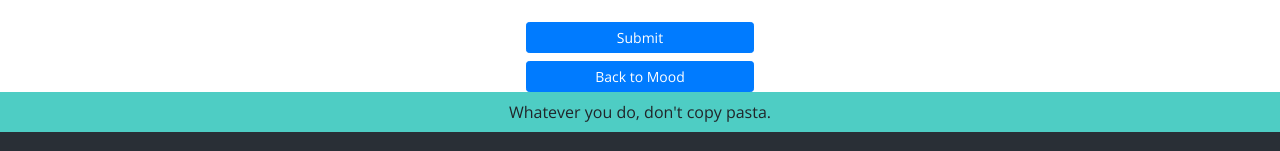
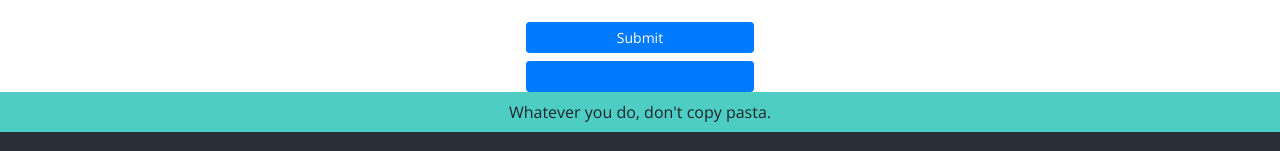
Before and after one commit to hannahtrask/ItsAllGouda-frontend, a React (Create React App) app: page /create in a window 1280 px wide. Shown: the part 429-580 px from the top of the page. Built offline with nearby package versions, Linux system fonts and the light colour scheme; no server answers; the HTML template or start-up script is replaced by a standard one.

Commit message:
route back to home page from form

```diff
--- a/src/components/form.js
+++ b/src/components/form.js
@@ -3,6 +3,7 @@
 import Form from 'react-bootstrap/Form';
 import Button from 'react-bootstrap/Button';
 import { Redirect } from 'react-router';
+import { Link } from 'react-router-dom';
 
 function CreateForm(props) {
 	const url = 'http://localhost:4000/gouda';
@@ -96,8 +97,7 @@
 						type='submit'
 						variant='primary'
 						size='sm'
-						block>
-						Back to Mood
+						block><Link to='/'>Back to Mood</Link>
 					</Button>
 				</Form>
 			</div>
```
